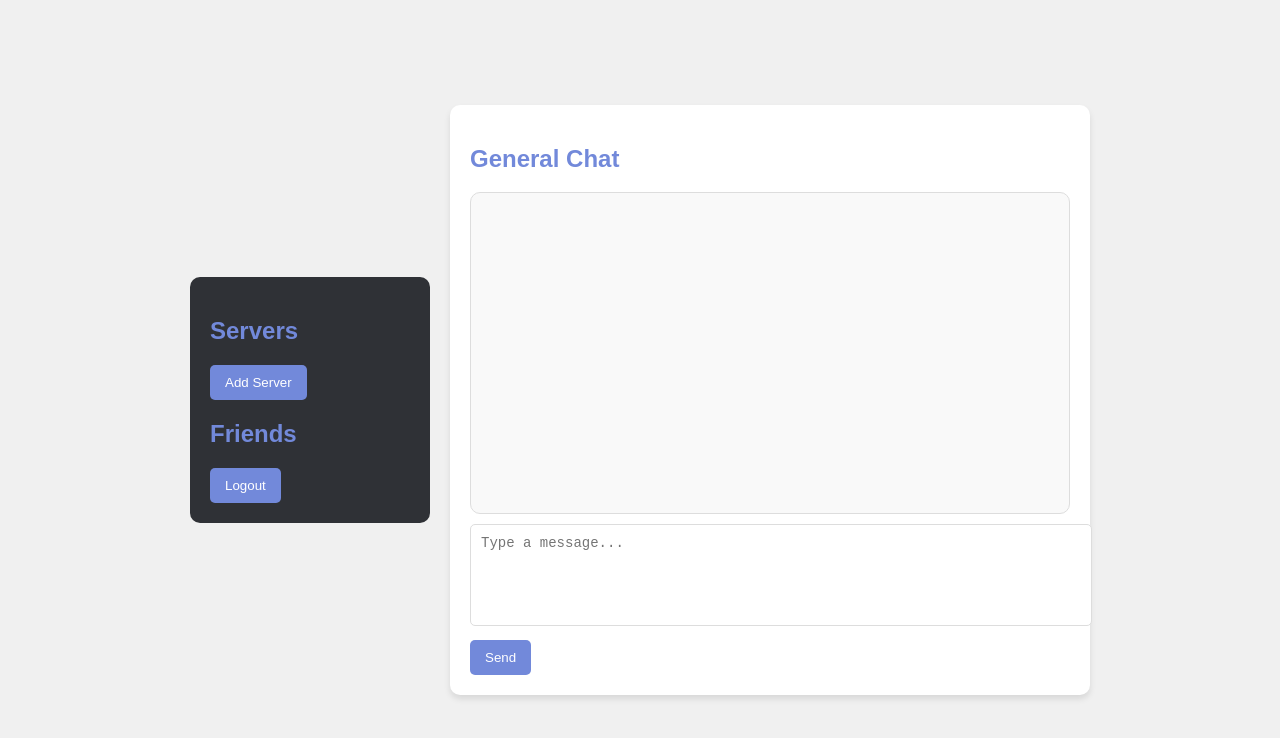
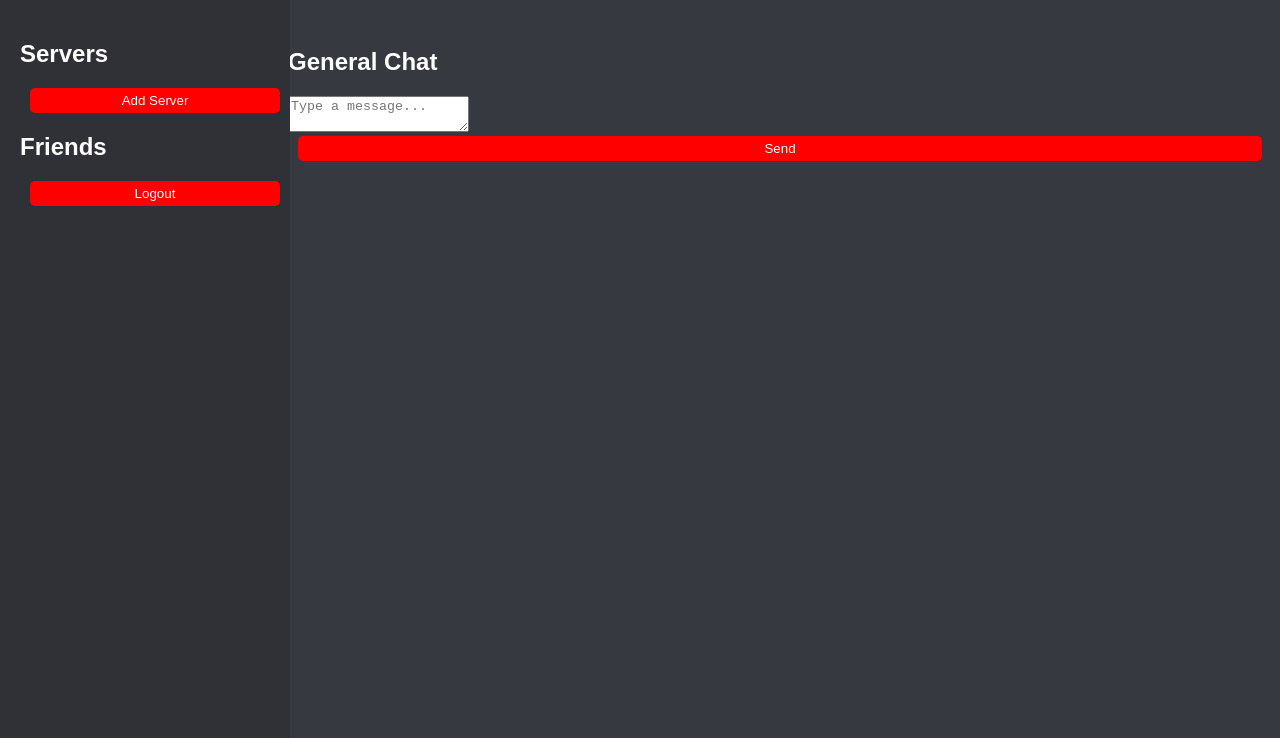
Before and after one commit to hooder799/hooder799.github.io, a plain HTML site: page index.html in a window 1280 px wide. Drawn offline with Linux system fonts and the light colour scheme; sample sign-in values are in the browser's storage.

Commit message:
Update styles.css

```diff
--- a/styles.css
+++ b/styles.css
@@ -1,76 +1,140 @@
 body {
     font-family: Arial, sans-serif;
+    background-color: #36393f;
+    color: #ffffff;
+}
+
+.container {
     display: flex;
     justify-content: center;
     align-items: center;
     height: 100vh;
-    margin: 0;
-    background-color: #f0f0f0;
+}
+
+.auth-form {
+    background-color: #2f3136;
+    padding: 20px;
+    border-radius: 8px;
+    box-shadow: 0 2px 5px rgba(0, 0, 0, 0.2);
+}
+
+input {
+    padding: 10px;
+    margin: 10px 0;
+    border-radius: 5px;
+    border: none;
+    width: 100%;
+}
+
+button {
+    background-color: #7289da;
+    color: white;
+    padding: 10px 20px;
+    border: none;
+    border-radius: 5px;
+    width: 100%;
+    cursor: pointer;
+}
+
+button:hover {
+    background-color: #5f73a3;
+}
+
+.sidebar {
+    position: fixed;
+    top: 0;
+    left: 0;
+    width: 250px;
+    height: 100%;
+    background-color: #2f3136;
+    padding: 20px;
+}
+
+.chat-container {
+    margin-left: 260px;
+    padding: 20px;
+}
+
+.message {
+    margin: 10px 0;
+}
+
+button {
+    margin-left: 10px;
+    padding: 5px 10px;
+    background-color: red;
+}
+
+button:hover {
+    background-color: darkred;
+}
+body {
+    font-family: Arial, sans-serif;
+    background-color: #36393f;
+    color: #ffffff;
 }
 
 .container {
     display: flex;
+    justify-content: center;
+    align-items: center;
+    height: 100vh;
 }
 
-.sidebar {
-    width: 200px;
+.auth-form {
+    background-color: #2f3136;
     padding: 20px;
-    background-color: #2f3136;
-    color: white;
-    border-radius: 10px;
+    border-radius: 8px;
+    box-shadow: 0 2px 5px rgba(0, 0, 0, 0.2);
 }
 
-.chat-container {
-    flex-grow: 1;
-    padding: 20px;
-    background-color: white;
-    border-radius: 10px;
-    margin-left: 20px;
-    box-shadow: 0 4px 6px rgba(0, 0, 0, 0.1);
-    width: 60%;
-    max-width: 600px;
-}
-
-h2 {
-    color: #7289da;
-}
-
-#chat-messages {
-    height: 300px;
-    overflow-y: auto;
-    border: 1px solid #ddd;
+input {
     padding: 10px;
-    background-color: #f9f9f9;
-    border-radius: 10px;
-    margin-bottom: 10px;
-}
-
-.message {
-    margin-bottom: 10px;
-    font-size: 14px;
-    color: #000;
-}
-
-textarea {
+    margin: 10px 0;
+    border-radius: 5px;
+    border: none;
     width: 100%;
-    height: 80px;
-    border: 1px solid #ddd;
-    padding: 10px;
-    border-radius: 5px;
-    font-size: 14px;
-    resize: none;
-    margin-bottom: 10px;
 }
 
 button {
-    padding: 10px 15px;
     background-color: #7289da;
     color: white;
+    padding: 10px 20px;
     border: none;
     border-radius: 5px;
+    width: 100%;
     cursor: pointer;
 }
 
 button:hover {
-    background-color: #5a6fb1;
+    background-color: #5f73a3;
 }
+
+.sidebar {
+    position: fixed;
+    top: 0;
+    left: 0;
+    width: 250px;
+    height: 100%;
+    background-color: #2f3136;
+    padding: 20px;
+}
+
+.chat-container {
+    margin-left: 260px;
+    padding: 20px;
+}
+
+.message {
+    margin: 10px 0;
+}
+
+button {
+    margin-left: 10px;
+    padding: 5px 10px;
+    background-color: red;
+}
+
+button:hover {
+    background-color: darkred;
+}
```
